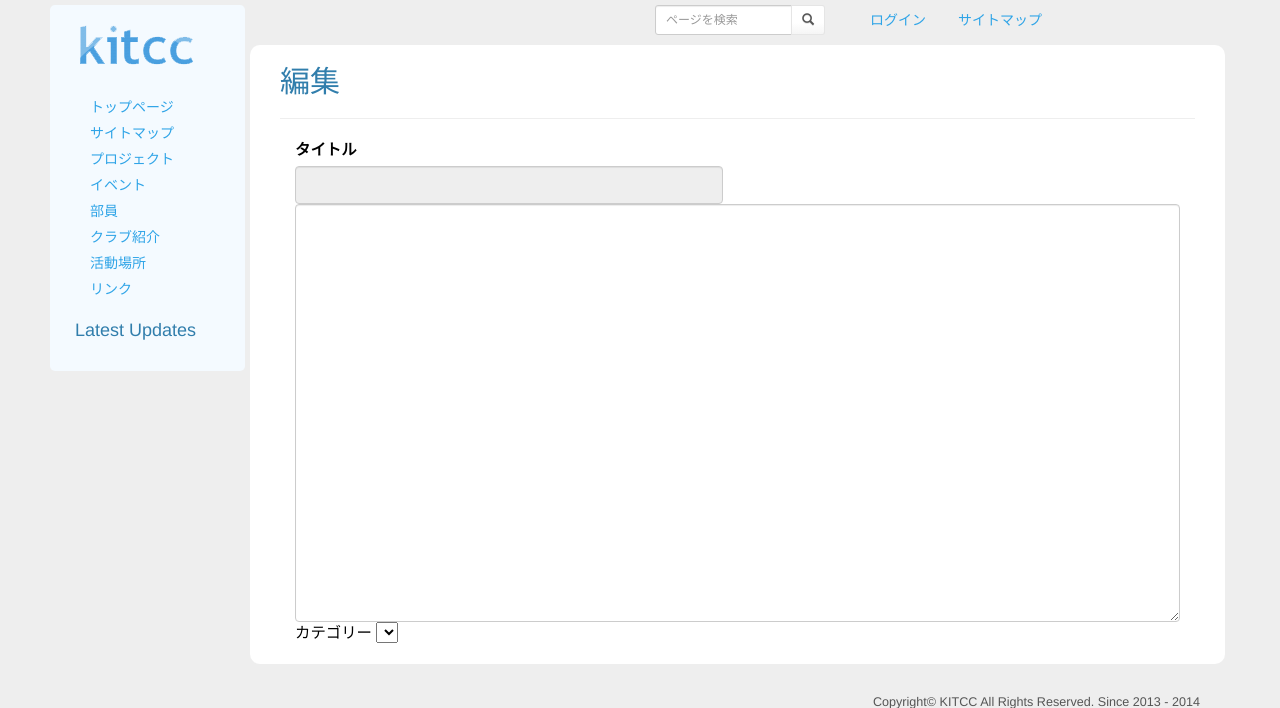
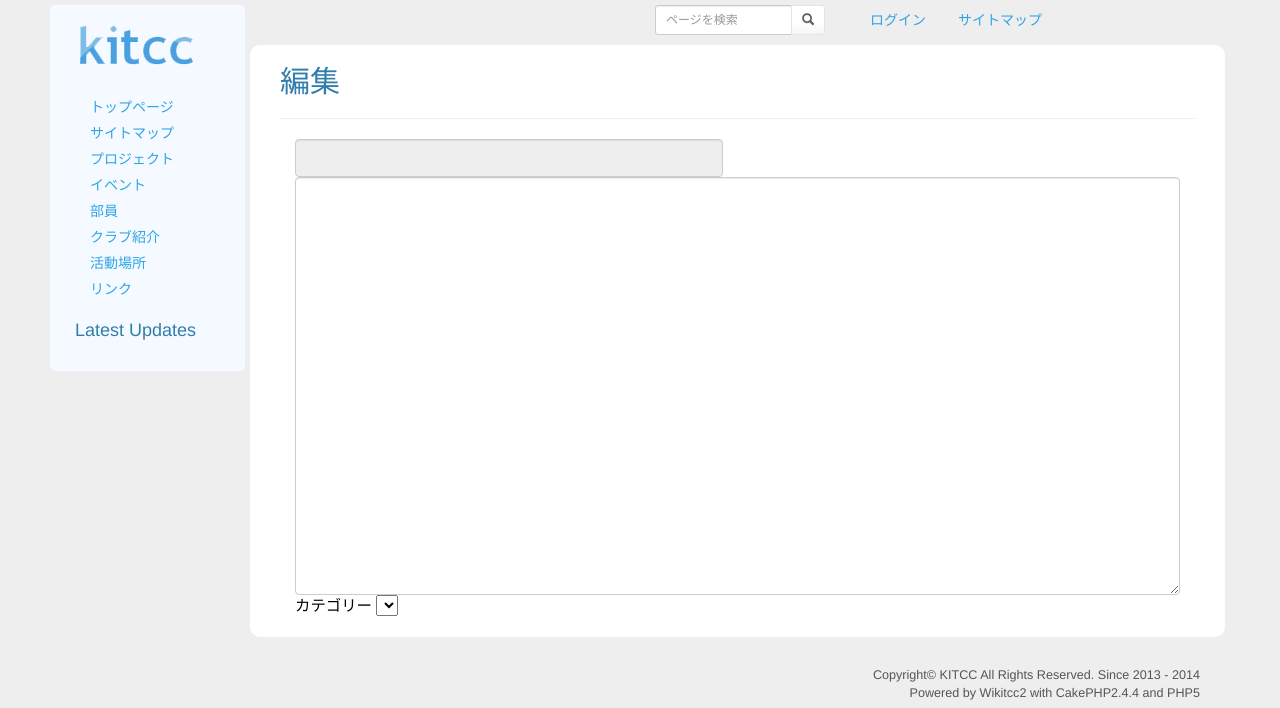
Before and after one commit to hoo89/Wikitcc2, a CakePHP app: the page made by app/View/WikiPages/edit.ctp in a window 1280 px wide. Shown: the top 708 px of the page. Run offline with PHP 8.4 and a stand-in for CakePHP, Linux system fonts and the light colour scheme; the template is opened without the code that fills it, so the values that code supplies are empty; form fields are guessed from the names that the template uses; some libraries are stand-ins or nearby versions.

Commit message:
fix layout

```diff
--- a/app/View/WikiPages/add.ctp
+++ b/app/View/WikiPages/add.ctp
@@ -3,13 +3,13 @@ $this->assign('title', '新規作成');
 
 echo $this->Form->create('WikiPage');
 echo '<div class="col-sm-6">';
-echo $this->Form->input('title',array('class' => 'form-control', 'label'=>'タイトル','error' => array('attributes' => array('class' => 'has-error'))));
+echo $this->Form->input('title',array('class' => 'form-control', 'label'=>false, 'placeholder'=>'タイトル', 'error' => array('attributes' => array('class' => 'has-error'))));
 echo '</div>';
 echo '<div class="col-sm-12">';
 echo $this->Form->textarea('body', array(
             "rows"=>20,
             "class"=>"form-control",
-            'label'=>'本文'
+            'placeholder'=>'本文'
         ));
 
 echo 'カテゴリー ';
--- a/app/View/WikiPages/edit.ctp
+++ b/app/View/WikiPages/edit.ctp
@@ -7,7 +7,7 @@ if($this->data && $this->data['WikiPage']){
 echo $this->Form->create('WikiPage');
 echo '<div class="col-sm-6">';
 if($this->data && $this->data['WikiPage']){
-	echo $this->Form->input('title',array('disabled' => true, 'class' => 'form-control', 'label'=>'タイトル','error' => array('attributes' => array('class' => 'has-error'))));
+	echo $this->Form->input('title',array('disabled' => true, 'class' => 'form-control', 'label'=>false,'error' => array('attributes' => array('class' => 'has-error'))));
 }else{
 	echo $this->Form->input('title',array('class' => 'form-control', 'label'=>'タイトル','error' => array('attributes' => array('class' => 'has-error'))));
 }
--- a/app/webroot/css/wikitcc.css
+++ b/app/webroot/css/wikitcc.css
@@ -160,6 +160,9 @@ pre, code{
 #title{
 	margin-top: 10px;
 }
+.comment-form {
+	margin: 5px 0;
+}
 
 @media screen and (max-width: 768px) {
 	#content{
```
Also changed, not shown: app/View/Elements/plugin/comment.ctp (+7 -3 lines).
